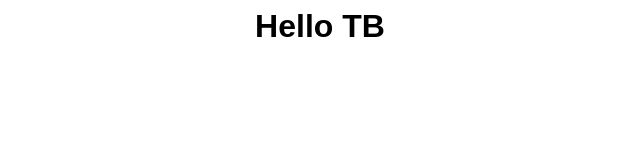
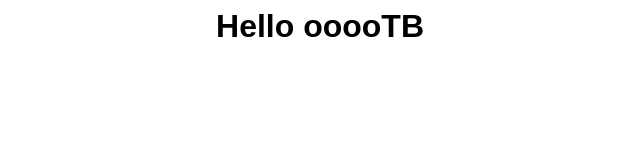
Before and after one commit to munavir1/ec2-auto-deploy, a plain HTML site: page index.html in a window 1280 px wide. Shown: the whole page, without its empty margins (320-960 px from the left). Drawn offline with Linux system fonts and the light colour scheme.

Commit message:
Update index.html

```diff
--- a/index.html
+++ b/index.html
@@ -1,5 +1,5 @@
 <html>
   <body style="text-align:center; font-family:Arial;">
-    <h1>Hello TB </h1>
+    <h1>Hello ooooTB </h1>
   </body>
 </html>
```
